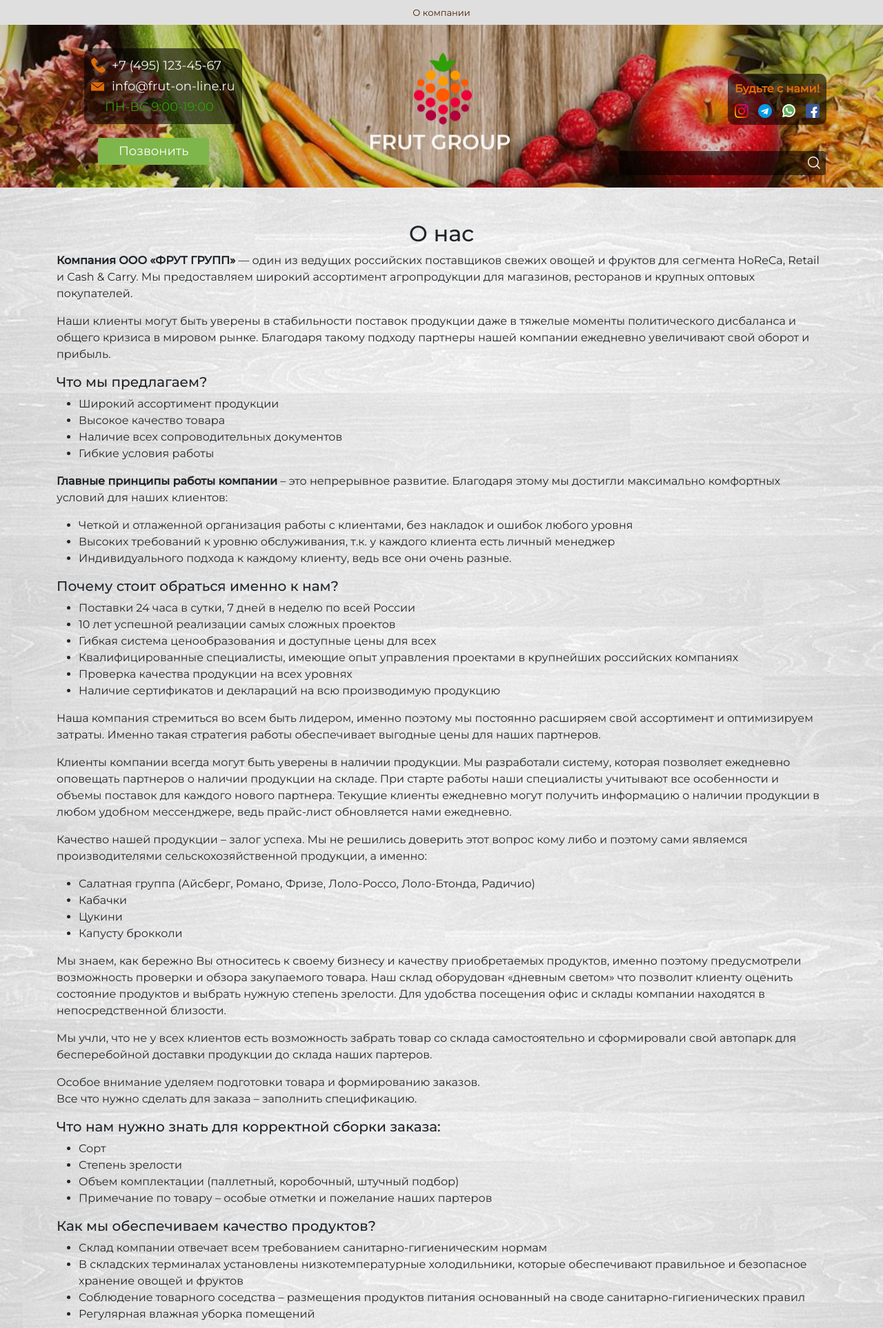
After one commit to aydarbekov/friut_group, a Django app: page /about/ in a window 1280 px wide. The commit adds this page. Shown: the top 1926 px of the page at 69% size. Run offline with Django 3.2, Linux system fonts and the light colour scheme.

Commit message:
добавил о нас

```diff
--- a/source/webapp/static/css/style.css
+++ b/source/webapp/static/css/style.css
@@ -623,6 +623,9 @@ footer .catalog{
 .best-eco{
     top: 20px;
 }
+.to-center{
+    text-align: center;
+}
 footer .catalog-info a{
     text-decoration: none;
     color: #452104;
--- /dev/null
+++ b/source/webapp/templates/about.html
@@ -0,0 +1,125 @@
+{% extends 'base.html' %}
+{% load static %}
+{% block title %}Корзина{% endblock %}
+{% block styles %}{% endblock %}
+{% block content %}
+    <div class="container mb-4 mb-sm-5 pt-5">
+        <h2 class="to-center">О нас</h2>
+        <p>
+            <b>Компания ООО «ФРУТ ГРУПП»</b> — один из ведущих российских поставщиков свежих
+            овощей и фруктов для сегмента HoReCa, Retail и Cash & Сarry. Мы предоставляем
+            широкий ассортимент агропродукции для магазинов, ресторанов и крупных оптовых покупателей.
+        </p>
+        <p>
+            Наши клиенты могут быть уверены в стабильности поставок продукции даже в тяжелые моменты
+            политического дисбаланса и общего кризиса в мировом рынке. Благодаря такому подходу партнеры
+            нашей компании ежедневно увеличивают свой оборот и прибыль.
+        </p>
+        <h5>Что мы предлагаем?</h5>
+        <ul>
+            <li>Широкий ассортимент продукции</li>
+            <li>Высокое качество товара</li>
+            <li>Наличие всех сопроводительных документов</li>
+            <li>Гибкие условия работы</li>
+        </ul>
+        <p>
+            <b>Главные принципы работы компании</b> – это непрерывное развитие. Благодаря этому мы достигли
+            максимально комфортных условий для наших клиентов:
+        </p>
+        <ul>
+            <li>Четкой и отлаженной организация работы с клиентами, без накладок и ошибок любого уровня</li>
+            <li>Высоких требований к уровню обслуживания, т.к. у каждого клиента есть личный менеджер</li>
+            <li>Индивидуального подхода к каждому клиенту, ведь все они очень разные.</li>
+        </ul>
+        <h5>Почему стоит обраться именно к нам?</h5>
+        <ul>
+            <li>Поставки 24 часа в сутки, 7 дней в неделю по всей России</li>
+            <li>10 лет успешной реализации самых сложных проектов</li>
+            <li>Гибкая система ценообразования и доступные цены для всех</li>
+            <li>Квалифицированные специалисты, имеющие опыт управления проектами в крупнейших российских компаниях</li>
+            <li>Проверка качества продукции на всех уровнях</li>
+            <li>Наличие сертификатов и деклараций на всю производимую продукцию</li>
+        </ul>
+        <p>
+            Наша компания стремиться во всем быть лидером, именно поэтому мы постоянно расширяем свой
+            ассортимент и оптимизируем затраты. Именно такая стратегия работы обеспечивает выгодные цены
+            для наших партнеров.
+        </p>
+        <p>
+            Клиенты компании всегда могут быть уверены в наличии продукции. Мы разработали систему, которая
+            позволяет ежедневно оповещать партнеров о наличии продукции на складе. При старте работы наши
+            специалисты учитывают все особенности и объемы поставок для каждого нового партнера. Текущие
+            клиенты ежедневно могут получить информацию о наличии продукции в любом удобном мессенджере,
+            ведь прайс-лист обновляется нами ежедневно.
+        </p>
+        <p>
+            Качество нашей продукции – залог успеха. Мы не решились доверить этот вопрос кому либо и
+            поэтому сами являемся производителями сельскохозяйственной продукции, а именно:
+        </p>
+        <ul>
+            <li>Салатная группа (Айсберг, Романо, Фризе, Лоло-Россо, Лоло-Бтонда, Радичио)</li>
+            <li>Кабачки</li>
+            <li>Цукини</li>
+            <li>Капусту брокколи</li>
+        </ul>
+        <p>
+            Мы знаем, как бережно Вы относитесь к своему бизнесу и качеству приобретаемых продуктов, именно
+            поэтому предусмотрели возможность проверки и обзора закупаемого товара. Наш склад оборудован
+            «дневным светом» что позволит клиенту оценить состояние продуктов и выбрать нужную степень
+            зрелости. Для удобства посещения офис и склады компании находятся в непосредственной близости.
+        </p>
+        <p>
+            Мы учли, что не у всех клиентов есть возможность забрать товар со склада самостоятельно и
+            сформировали свой автопарк для бесперебойной доставки продукции до склада наших партеров.
+        </p>
+        <p>
+            Особое внимание уделяем подготовки товара и формированию заказов. <br>
+            Все что нужно сделать для заказа – заполнить спецификацию.
+        </p>
+        <h5>Что нам нужно знать для корректной сборки заказа:</h5>
+        <ul>
+            <li>Сорт</li>
+            <li>Степень зрелости</li>
+            <li>Объем комплектации (паллетный, коробочный, штучный подбор)</li>
+            <li>Примечание по товару – особые отметки и пожелание наших партеров</li>
+        </ul>
+        <h5>Как мы обеспечиваем качество продуктов?</h5>
+        <ul>
+            <li>Склад компании отвечает всем требованием санитарно-гигиеническим нормам</li>
+            <li>В складских терминалах установлены низкотемпературные холодильники, которые обеспечивают правильное и
+                безопасное хранение овощей и фруктов</li>
+            <li>Соблюдение товарного соседства – размещения продуктов питания основанный на своде
+        санитарно-гигиенических правил</li>
+            <li>Регулярная влажная уборка помещений</li>
+        </ul>
+        <p>
+            У каждого клиенты есть персональный менеджер, который всегда готов помочь и ответить на все
+            интересующие вопросы. Наша компания настроена на долгосрочное сотрудничество с каждым из
+            клиентов.
+        </p>
+        <h5>Отдел закупок выполняет сразу несколько стратегических задач в компании:</h5>
+        <ul>
+            <li>Управление торговым ассортиментом и товарными потоками</li>
+            <li>Регулярный сбор и оценку информации в целях определения наилучших источников поставок</li>
+            <li>Реализацию ее логистической стратегии</li>
+            <li></li>
+        </ul>
+        <p>
+            Наша компания не только приглашает партнёров к себе для оценки качества продукции, но и
+            осуществляются регулярные командировки для обсуждения качества предоставляемого товара,
+            ассортимента и условий формированию заказов.
+        </p>
+        <p>
+            Компания активно развивает сотрудничество с отечественными производителями, что позволяет
+            лично убедиться в качестве еще на этапе формирования поставки. Регулярный сбор и оценка
+            информации способствует определению наилучших источников закупок. Совместно с этим аналитические
+            работы проводятся и среди наших зарубежных партеров (Иран, Турция, Китай, Египет). Мы нацелены
+            на развитие сети поставщиков с целью обеспечения наших клиентов самой лучшей продукцией и
+            широким ассортиментом.
+        </p>
+    </div>
+{% endblock %}
+{% block scripts %}
+    <script type="application/javascript" src="{% static "js/cart.js" %}"></script>
+    {#        <script type="application/javascript" src="{% static "js/cart_ajax.js" %}"></script>#}
+{% endblock %}
--- a/source/webapp/templates/base.html
+++ b/source/webapp/templates/base.html
@@ -26,7 +26,7 @@
         <ul class="d-flex container  justify-content-center align-items-center h-100">
 {#            <li><a href="#">Доставка и оплата</a></li>#}
 {#            <li><a href="#">Акции</a></li>#}
-            <li><a href="#">О компании</a></li>
+            <li><a href="{% url 'webapp:about' %}">О компании</a></li>
 {#            <li><a href="#">Наши сертификаты</a></li>#}
         </ul>
     </div>
--- a/source/webapp/urls.py
+++ b/source/webapp/urls.py
@@ -1,7 +1,7 @@
 from django.urls import path
 
 from webapp.views.cart_views import CartView, CartChangeView
-from webapp.views.product_views import IndexView, ProductsInCategoryView, SearchView
+from webapp.views.product_views import IndexView, ProductsInCategoryView, SearchView, AboutView
 
 app_name = 'webapp'
 
@@ -10,7 +10,8 @@ urlpatterns = [
     path('category/<slug:slug>/', ProductsInCategoryView.as_view(), name='category'),
     path('cart/change/', CartChangeView.as_view(), name='cart_change'),
     path('cart/', CartView.as_view(), name='cart'),
-    path('search/', SearchView.as_view(), name='search')
+    path('search/', SearchView.as_view(), name='search'),
+    path('about/', AboutView.as_view(), name='about'),
 
     # path('article/<int:pk>/', ArticleView.as_view(), name='article_view'),
     # path('article/add/', ArticleCreateView.as_view(), name='article_add'),
--- a/source/webapp/views/product_views.py
+++ b/source/webapp/views/product_views.py
@@ -1,7 +1,7 @@
 from django.shortcuts import get_object_or_404
 from django.utils.decorators import method_decorator
 from django.views.decorators.csrf import ensure_csrf_cookie
-from django.views.generic import ListView
+from django.views.generic import ListView, TemplateView
 
 from webapp.models import Product, Category
 
@@ -79,3 +79,7 @@ class SearchView(ListView):
         products = self.request.session.get('products', [])
         context['products_count'] = len(products)
         return context
+
+
+class AboutView(TemplateView):
+    template_name = 'about.html'
```
